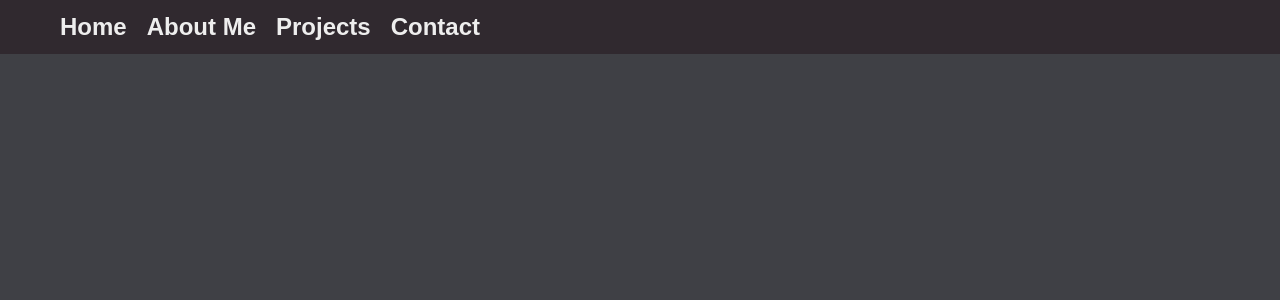
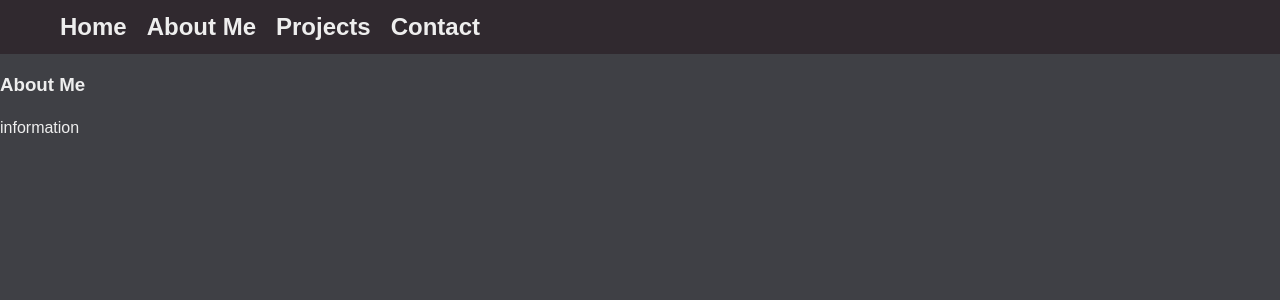
Before and after one commit to Deece94/homepage, a React (Create React App) app: page / in a window 1280 px wide. Shown: the top 300 px of the page. Built offline with nearby package versions, Linux system fonts and the light colour scheme.

Commit message:
started about component

```diff
--- a/src/App.tsx
+++ b/src/App.tsx
@@ -1,4 +1,4 @@
-import { createGlobalStyle } from "styled-components";
+import About from "./components/About";
 import NavBar from "./components/NavBar";
 import Theme from "./components/Theme";
 
@@ -8,6 +8,7 @@ export default function App() {
 			<Theme>
 				<div className="App">
 					<NavBar />
+					<About />
 				</div>
 			</Theme>
 		</>
--- /dev/null
+++ b/src/components/About.tsx
@@ -0,0 +1,12 @@
+import styled from "styled-components";
+
+const Header = styled.h3``;
+
+export default function About() {
+	return (
+		<div id="about">
+			<Header>About Me</Header>
+			<p>information</p>
+		</div>
+	);
+}
--- a/src/components/NavBar.tsx
+++ b/src/components/NavBar.tsx
@@ -29,13 +29,13 @@ export default function NavBar() {
 				<NavLink href="/home">Home</NavLink>
 			</NavBlock>
 			<NavBlock>
-        <NavLink href="/home">About Me</NavLink>
+				<NavLink href="#about">About Me</NavLink>
 			</NavBlock>
 			<NavBlock>
-        <NavLink href="/home">Projects</NavLink>
+				<NavLink href="/projects">Projects</NavLink>
 			</NavBlock>
 			<NavBlock>
-        <NavLink href="/home">Contact</NavLink>
+				<NavLink href="/contact">Contact</NavLink>
 			</NavBlock>
 		</NavContainer>
 	);
```
Lines whose indentation alone changed are shown as unchanged.
